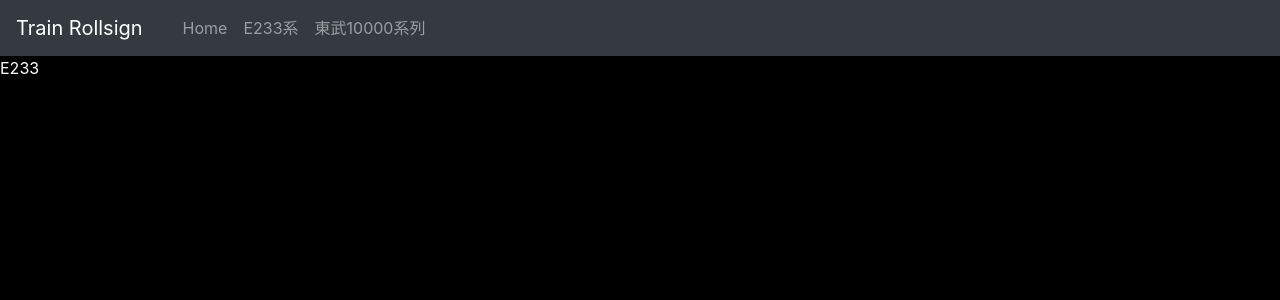
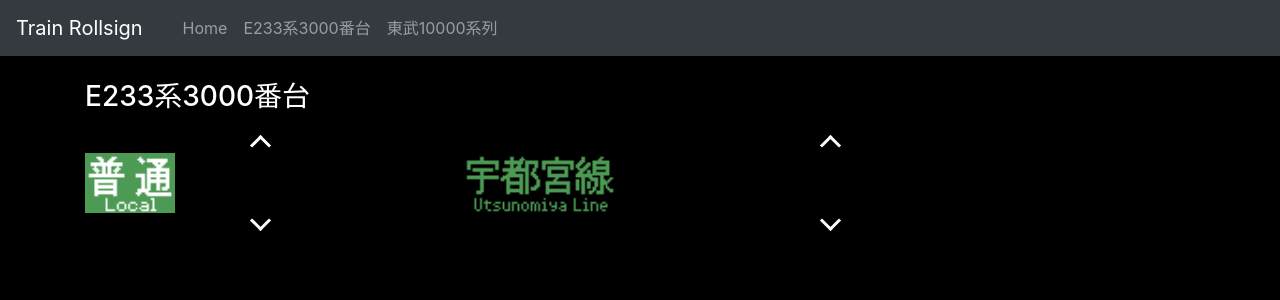
Before and after one commit to Massu0921/Train-Rollsign, a Flask app: page /E233 in a window 1280 px wide. Shown: the top 300 px of the page. Run offline with Flask 2, Linux system fonts and the light colour scheme; some libraries are stand-ins or nearby versions.

Commit message:
E233ページを作成 位置ずれ要修正

```diff
--- a/static/css/main.css
+++ b/static/css/main.css
@@ -1,7 +1,23 @@
-
+/*style.cssにするとバグるので、main.cssに*/
 body {
   background-color: black;
   color: white;
+}
+
+/*選択禁止*/
+.noselect {
+  -webkit-touch-callout: none; /* iOS Safari */
+    -webkit-user-select: none; /* Safari */
+     -khtml-user-select: none; /* Konqueror HTML */
+       -moz-user-select: none; /* Firefox */
+        -ms-user-select: none; /* Internet Explorer/Edge */
+            user-select: none; /* Non-prefixed version, currently
+                                  supported by Chrome and Opera */
+}
+
+/*ナビゲーションバー用*/
+.nav-link {
+  data-toggle="collapse" data-target=".navbar-collapse.show";
 }
 
 /*リンク付き画像半透明化*/
@@ -10,14 +26,6 @@ a:hover img {
   opacity: 1; /*透明度*/
   filter: alpha(opacity=60); /*IE用透明度*/
   -moz-opacity:0.6; /*旧FireFox用*/
-}
-
-#description {
-  margin: 50px;
-}
-
-.train-mr {
-  margin: 30px;
 }
 
 /*電車のサムネ用*/
@@ -29,7 +37,7 @@ a:hover img {
   opacity: 0.6;
 
   position: relative; /*相対位置*/
-
+  /*装飾*/
   display: inline-block;
   border: 4px solid #fff;
   border-radius: 4px;
@@ -38,7 +46,7 @@ a:hover img {
 /*画像上のテキスト*/
 .ontext {
   position:	absolute; /* 絶対位置指定 */
-  width:	50%;
+  width:	60%;
 	font-size:	130%;
 	text-align:	center;
   left:     25px; /*左*/
@@ -48,6 +56,32 @@ a:hover img {
 	background:	rgba(0,0,0,0.3); /* 帯の透明度 */
 }
 
-.nav-link {
-  data-toggle="collapse" data-target=".navbar-collapse.show";
+/*方向幕のサムネサイズ*/
+.rollsign-thumb {
+  width: auto;
+  height: 60px;
+  text-align:center;
 }
+
+/*矢印ボタン*/
+.bt-up {
+  margin: auto;
+     display: block;
+     width: 15px;
+     height: 15px;
+     border-top: solid 3px #fff;
+     border-right: solid 3px #fff;
+     -webkit-transform: rotate(-45deg);
+     transform: rotate(-45deg);
+}
+
+.bt-down {
+    margin: auto;
+     display: block;
+     width: 15px;
+     height: 15px;
+     border-top: solid 3px #fff;
+     border-right: solid 3px #fff;
+     -webkit-transform: rotate(135deg);
+     transform: rotate(135deg);
+}
--- a/templates/E233.html
+++ b/templates/E233.html
@@ -1,5 +1,28 @@
 {% extends "layout.html" %}
 {% block content %}
-<title>E233系列</title>
-<label for="name">E233</label>
+<title>E233系3000番台</title>
+<body>
+  <div id="train-name" class="m-4">
+    <div class="container">
+      <h3>E233系3000番台</h3>
+    </div>
+  </div>
+
+  <div class="rollsign">
+    <div class="container">
+      <div id="rollsign-1" class="row">
+        <div class="kind col-xs-4 col-md-4">
+          <a href="#" class="bt-up"></a>
+          <img src="/static/images/local.png" class="rollsign-thumb" alt="local.png">
+          <a href="#" class="bt-down"></a>
+        </div>
+        <div class="for col-xs-8 col-md-8">
+          <a href="#" class="bt-up"></a>
+          <img src="/static/images/utsunomiya.png" class="rollsign-thumb" alt="utsunomiya.png">
+          <a href="#" class="bt-down"></a>
+        </div>
+        </div>
+      </div>
+    </div>
+</body>
 {% endblock %}
--- a/templates/layout.html
+++ b/templates/layout.html
@@ -16,8 +16,8 @@
       <script src="https://oss.maxcdn.com/respond/1.4.2/respond.min.js"></script>
     <![endif]-->
   </head>
-  <!--oncontextmenuで右メニュー無効-->
-  <body oncontextmenu="return false;">
+  <!-- 右メニュー、コピー無効 -->
+  <body class="noselect" oncontextmenu="return false;" onCopy="return false;">
   <nav class="navbar navbar-expand-md navbar-dark bg-dark">
       <a class="navbar-brand" href="/">Train Rollsign</a>
 
@@ -31,7 +31,7 @@
             <a class="nav-link" href="/">Home</span></a>
           </li>
           <li class="nav-item">
-            <a class="nav-link" href="E233">E233系</a>
+            <a class="nav-link" href="E233">E233系3000番台</a>
           </li>
           <li class="nav-item">
             <a class="nav-link" href="tobu_10000">東武10000系列</a>
```
Also changed, not shown: templates/index.html (+8 -8 lines), templates/tobu_10000.html (+7 -1 lines), static/images/abiko.png (added), static/images/local.png (added), static/images/utsunomiya.png (added).
